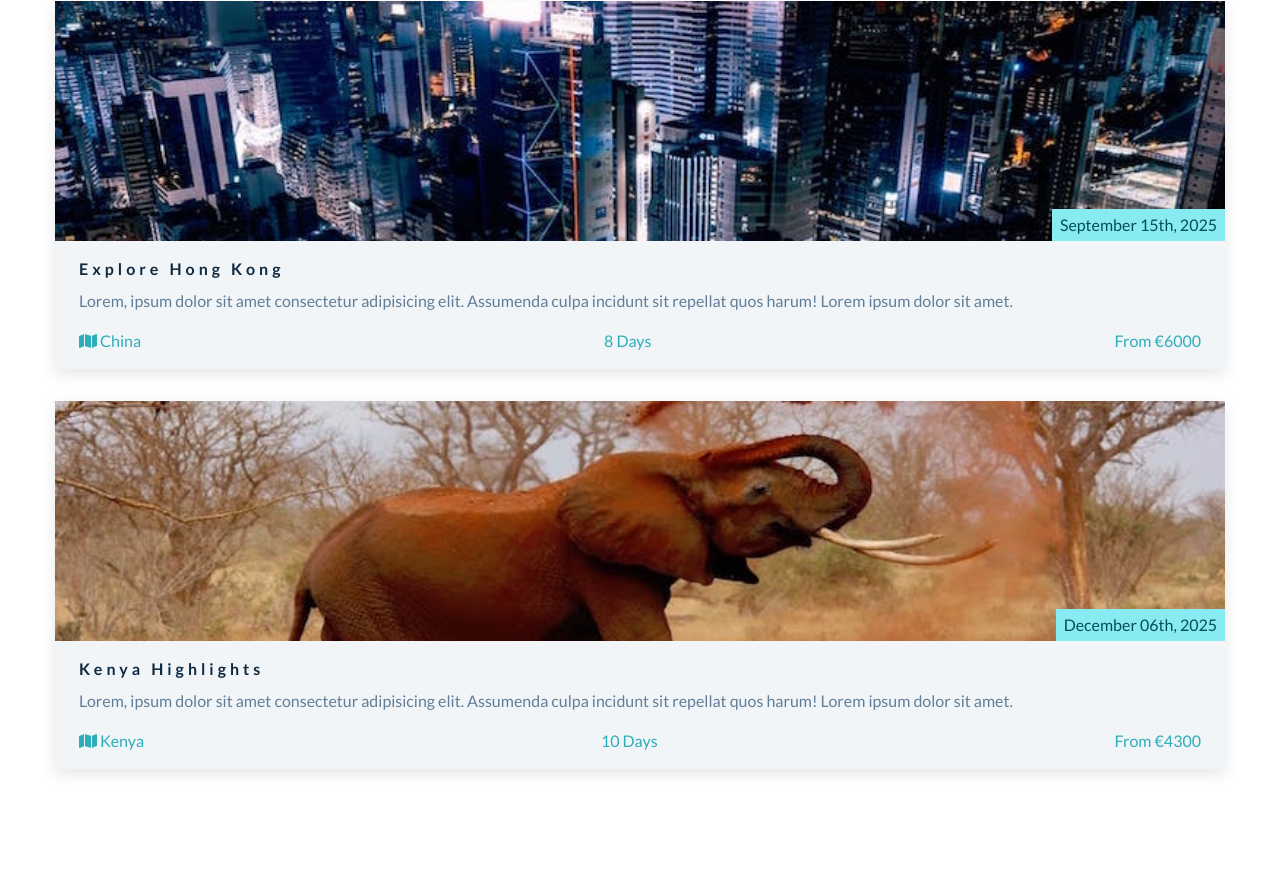
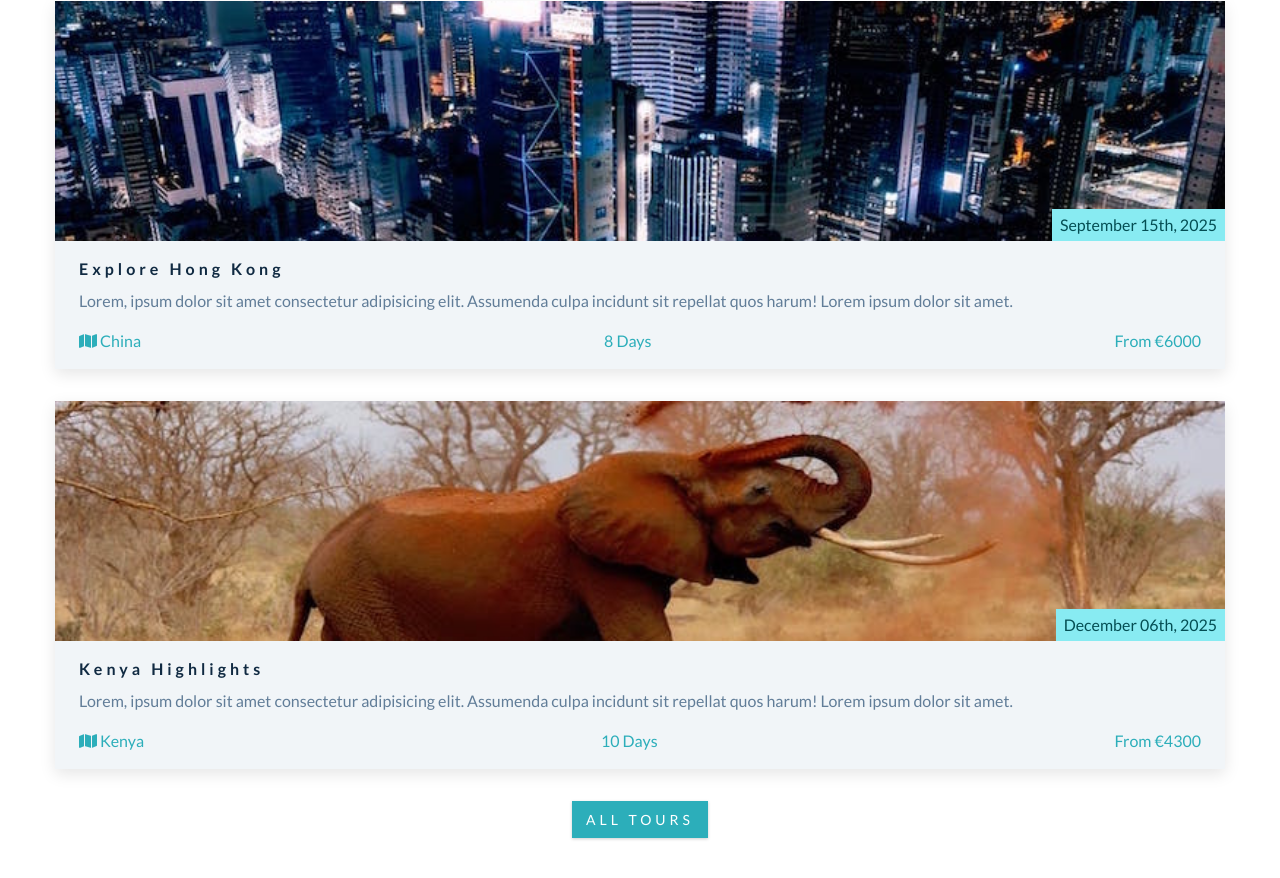
Before and after one commit to tod619/backroads_tours, a plain HTML site: page index.html in a window 1280 px wide. Shown: the part 2858-3736 px from the top of the page. Drawn offline with Linux system fonts and the light colour scheme.

Commit message:
create tour-btn in index.html file + add style for btn in style.css file

```diff
--- a/css/styles.css
+++ b/css/styles.css
@@ -410,6 +410,10 @@ Featured Tours
   color: var(--clr-primary-5);
 }
 
+.tour-btn {
+  text-align: center;
+}
+
 /*
 ===============
 Contact
--- a/index.html
+++ b/index.html
@@ -252,6 +252,9 @@
         </article>
         <!-- End: Tour Card -->
       </div>
+      <div class="tour-btn">
+        <a href="#" class="btn">all tours</a>
+      </div>
     </section>
     <!-- end of featured tours -->
 
```
